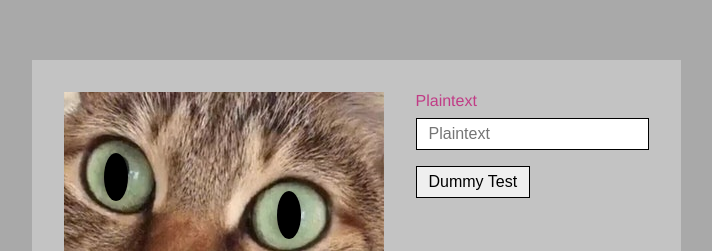
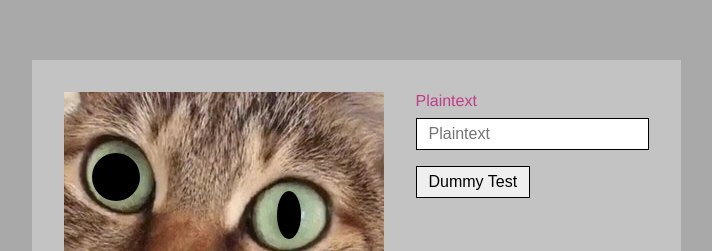
Before and after one commit to maurer2/cataract, a Vue app: page / in a window 1280 px wide. Shown: the part 148-399 px from the top of the page, without its empty margins (284-996 px from the left). Built offline with nearby package versions, Linux system fonts and the light colour scheme.

Commit message:
Added still buggy web animations version

```diff
--- a/src/components/PupilsComponent.vue
+++ b/src/components/PupilsComponent.vue
@@ -2,8 +2,8 @@
   <div>
     <figure class="figure">
       <img src="../assets/pupils.jpg" class="image" alt="cat" />
-      <div class="pupil pupil-left" v-bind:class="{ 'pupil--is-dash': dotDash === false }"></div>
-      <div class="pupil pupil-right" v-bind:class="{ 'pupil--is-dash': dotDash === false }"></div>
+      <div class="pupil pupil-left" :class="pupilState" ref="pupil-left"></div>
+      <div class="pupil pupil-right" :class="{ 'pupil--is-dash': dotDash === false }" ref="pupil-right"></div>
     </figure>
   </div>
 </template>
@@ -17,9 +17,45 @@ import { Component, Prop, Vue } from 'vue-property-decorator';
   }
 })
 export default class PupilsComponent extends Vue {
-    constructor(){
-        super();
+  private dotDash!: Boolean;
+  private supportsWebanimations: boolean = false;
+  private isMounted: boolean = false;
+
+  constructor(){
+      super();
+  }
+
+  created() {
+    if ('animate' in document.body) {
+      this.supportsWebanimations = true;
     }
+  }
+
+  mounted(){
+    this.isMounted = true;
+  }
+
+  get pupilState() {
+    if(!this.isMounted || !this.supportsWebanimations) {
+      return {
+        'pupil--is-dash': this.dotDash === true,
+      }
+    }
+
+    if (this.supportsWebanimations) {
+      const pupilLeft: any = this.$refs['pupil-left'];
+
+      pupilLeft.animate([
+        { transform: (this.dotDash === false) ? 'scaleX(1)' : 'scaleX(0.5)' },
+        { transform: (this.dotDash === false) ? 'scaleX(0.5)' : 'scaleX(1)' },
+      ], {
+          duration: 200,
+          iterations: 1,
+      });
+
+      return {};
+    }
+  }
 }
 </script>
 
@@ -41,6 +77,7 @@ export default class PupilsComponent extends Vue {
   background: black;
   transform: scaleX(1);
   transition: transform 0.2s;
+  animation-fill-mode: forwards;
 
   &--is-dash {
     transform: scaleX(0.5);
```
Also changed, not shown: .d.ts (added).
